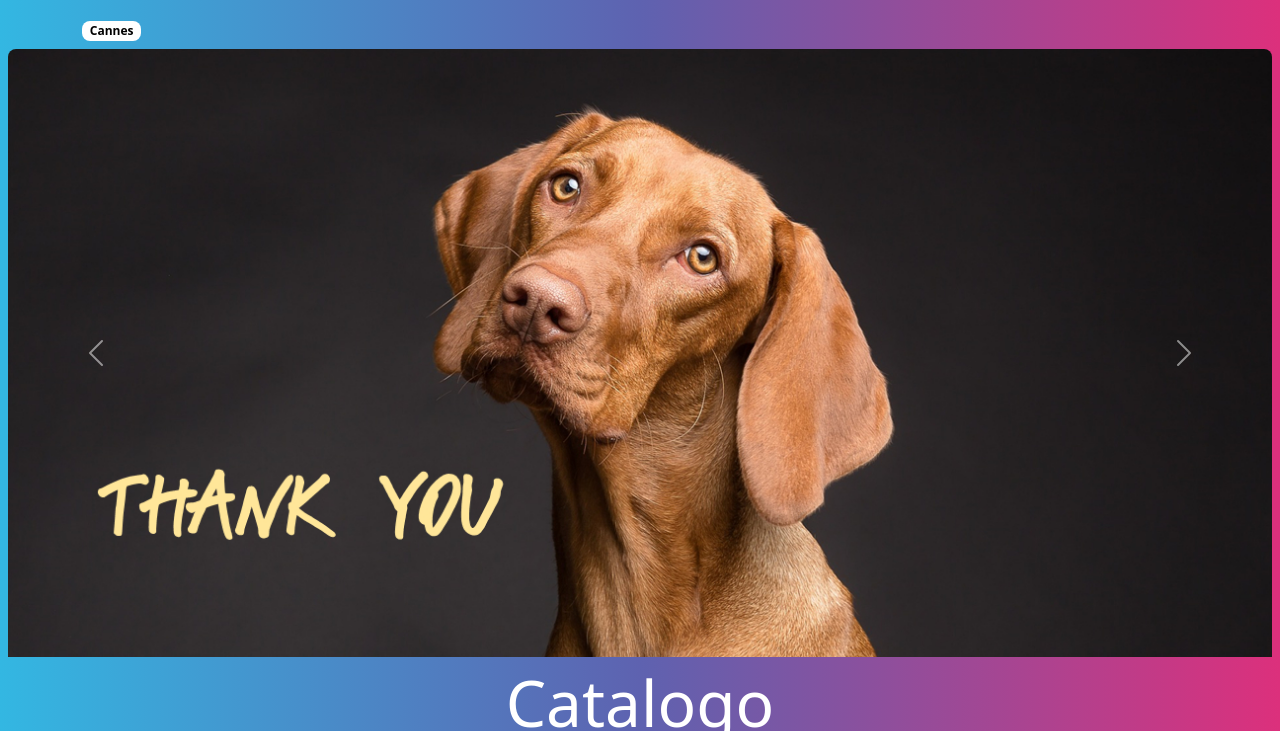
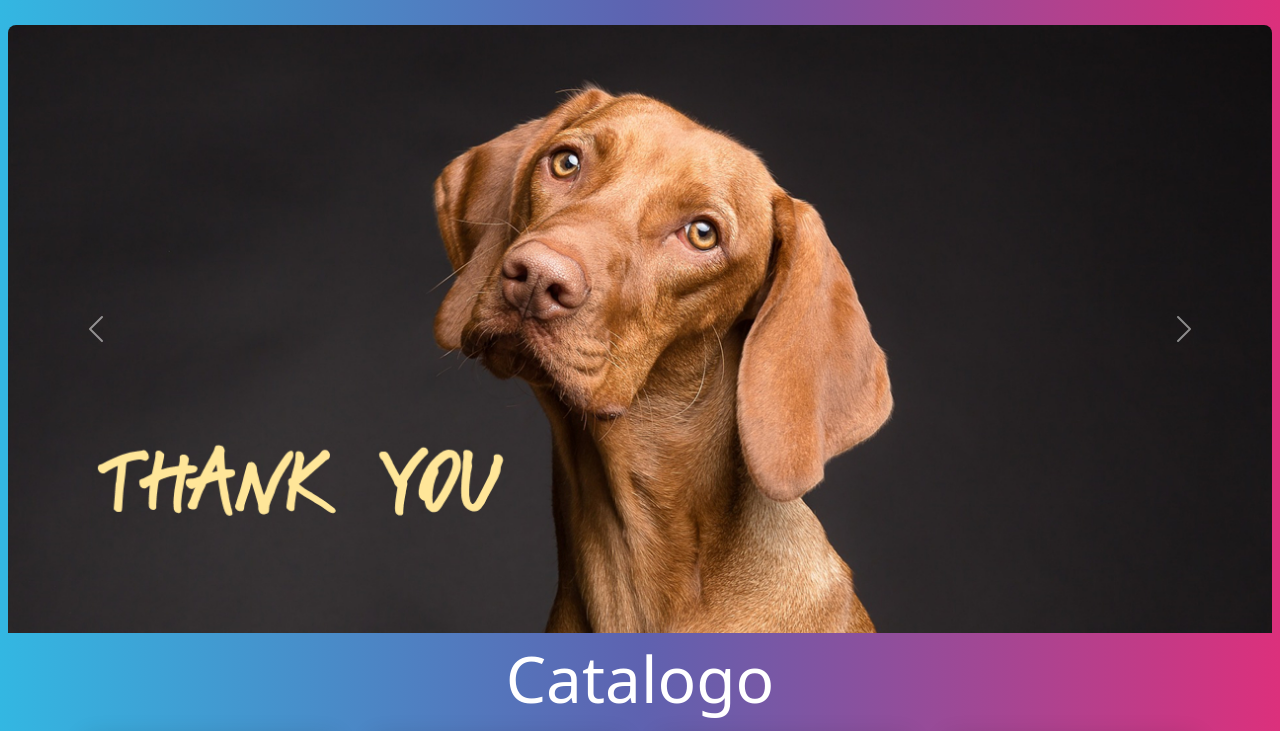
Before and after one commit to PanDeAjoo/pagepet, a plain HTML site: page catalogos/cannes.html in a window 1280 px wide. Shown: the part 97-828 px from the top of the page. Drawn offline with nearby package versions, Linux system fonts and the light colour scheme.

Commit message:
delete badg

```diff
--- a/catalogos/cannes.html
+++ b/catalogos/cannes.html
@@ -54,10 +54,6 @@
       </div>
     </div>
   </nav>
-
-  <div class="container">
-    <span class="badge text-bg-secondary">Cannes</span>
-  </div>
   <!-----------------------CAROUSEL PUBLICIDAD--------------------------------->
   <div id="carouselPublicidad" class="carousel slide p-1" data-bs-ride="carousel">
     <div class="carousel-inner" id="caroPublicidad">
```
Also changed, not shown: catalogos/cat.html (+0 -4 lines), catalogos/wonejo.html (+0 -4 lines), index.html (+1 -1 lines).
